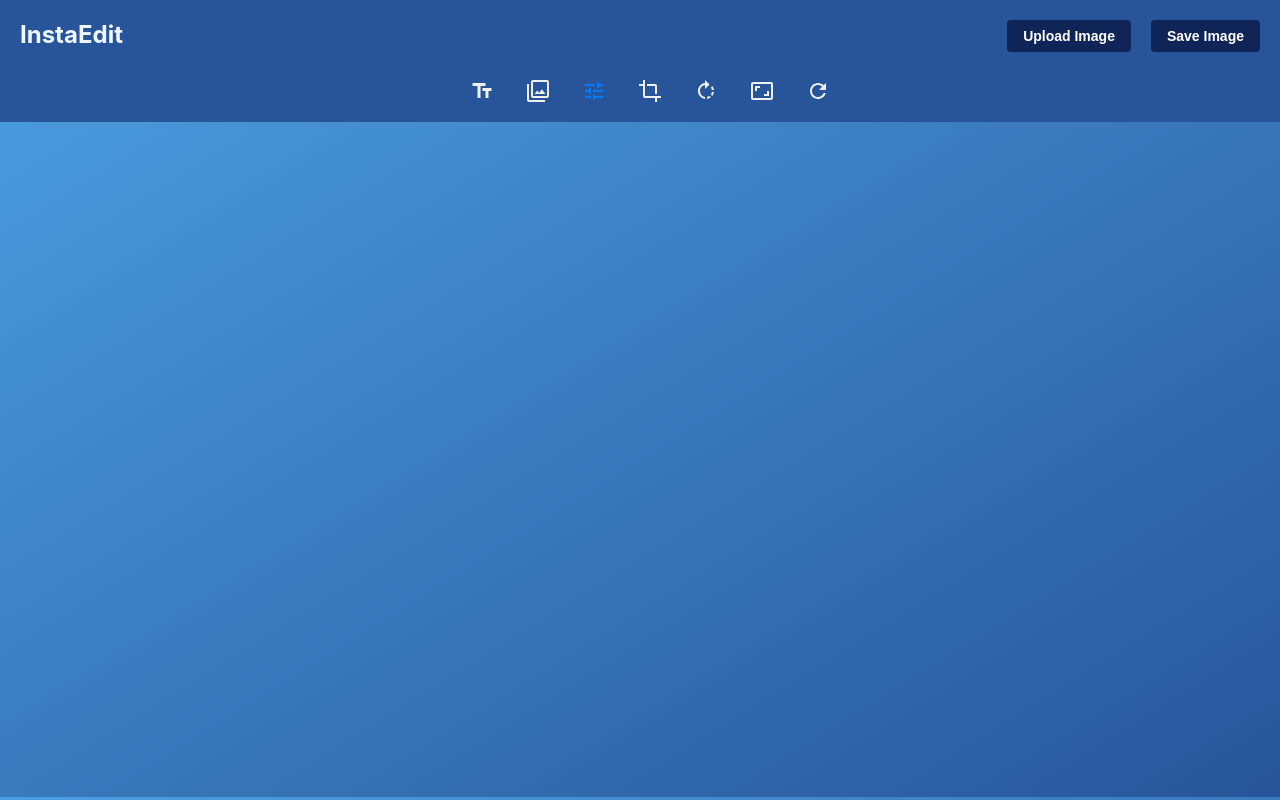
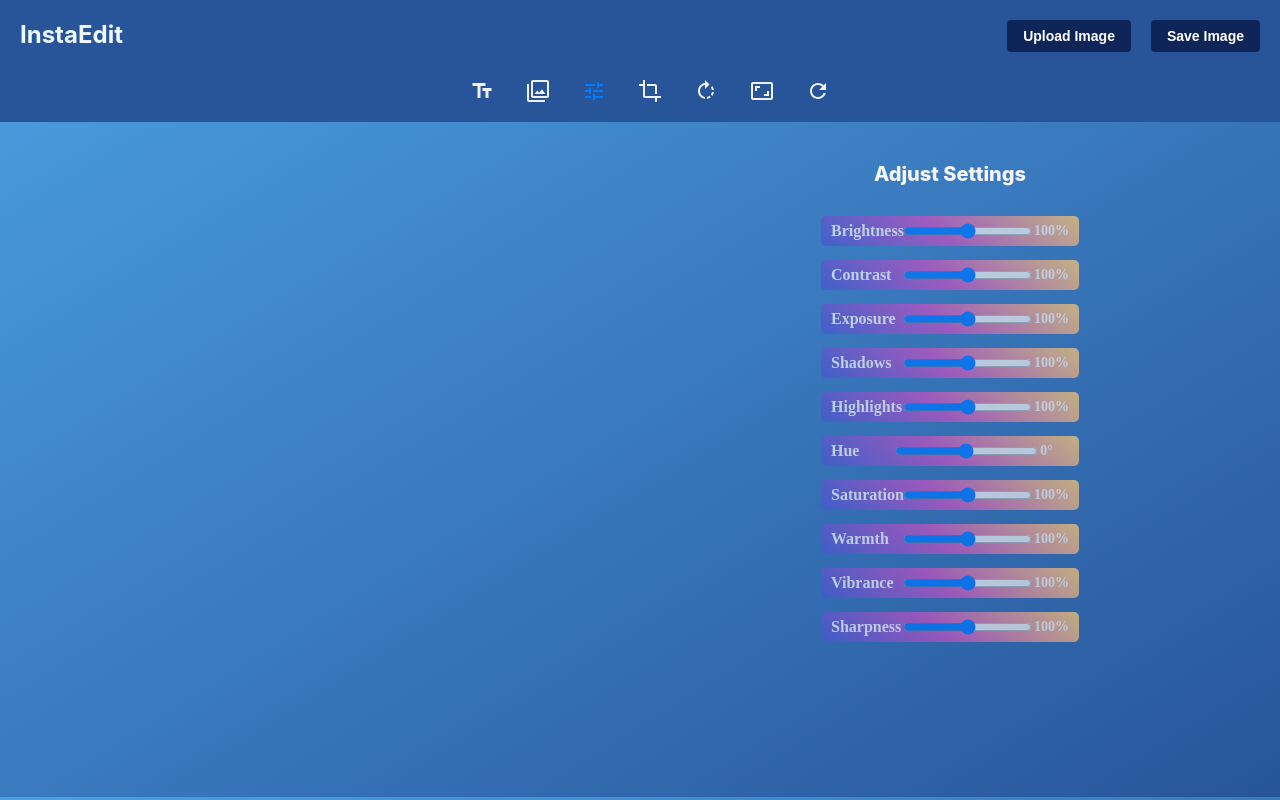
Before and after one commit to IkanshGoyal/InstaEdit, a React (Create React App) app: page /editor in a window 1280 px wide. Both pictures are taken after a click on the button 594 px from the left and 92 px from the top of the page. Built offline with nearby package versions, Linux system fonts and the light colour scheme.

Commit message:
added some more stuff

```diff
--- a/src/components/ImageEditor.css
+++ b/src/components/ImageEditor.css
@@ -81,28 +81,6 @@
   border-color: #666;
 }
 
-.filter-control {
-  margin: 12px 0;
-}
-
-.filter-label {
-  display: block;
-  text-transform: capitalize;
-  margin-bottom: 4px;
-  color: #666;
-}
-
-.slider-input {
-  width: 100%;
-  margin: 8px 0;
-}
-
-.filter-value {
-  font-size: 12px;
-  color: #666;
-  margin-left: 8px;
-}
-
 .button-group {
   display: flex;
   gap: 10px;
@@ -173,12 +151,12 @@
 .canvas-container {
   flex: 1;
   display: flex;
-  align-items: start;
+  padding-bottom: 10%;
   justify-content: center;
 }
 
 .canvas-container canvas {
-    object-fit: contain;
+  object-fit: contain;
 }
 
 .controls-section {
@@ -196,7 +174,15 @@
 }
 
 .control-group {
-  margin-bottom: 20px;
+    margin: 20px 5%;
+}
+
+.control-group h3 {
+  color: whitesmoke;
+  font-weight: 800;
+  text-align: center;
+  font-size: 20px;
+  margin-bottom: 30px;
 }
 
 .filter-control {
@@ -204,4 +190,66 @@
   align-items: center;
   justify-content: space-between;
   margin-bottom: 10px;
+  color: whitesmoke;
+  margin: 14px 0;
 }
+
+.filter-label {
+  width: 40px;
+  color: whitesmoke;
+  font-family: Chalkboard;
+  font-weight: 900;
+  padding-left: 10px;
+  padding-right: 30px;
+}
+
+.filter-value {
+  color: whitesmoke;
+  font-family: Chalkboard;
+  font-weight: 900;
+  font-size: 14px;
+  padding-right: 15px;
+  width: 30px;
+}
+
+.slider-input {
+    width: 70%;
+}
+
+.filter-control {
+  -webkit-appearance: none;
+  width: 100%;
+  height: 30px;
+  border-radius: 5px;
+  background-color: #4158d0;
+  background-image: linear-gradient(
+    43deg,
+    #4158d0 0%,
+    #c850c0 46%,
+    #ffcc70 100%
+  );
+  outline: none;
+  opacity: 0.7;
+  -webkit-transition: 0.2s;
+  transition: opacity 0.2s;
+}
+
+.slider::-webkit-slider-thumb {
+  -webkit-appearance: none;
+  appearance: none;
+  width: 20px;
+  height: 20px;
+  border-radius: 50%;
+  background-color: #4c00ff;
+  background-image: linear-gradient(160deg, #4900f5 0%, #80d0c7 100%);
+  cursor: pointer;
+}
+
+.slider::-moz-range-thumb {
+  width: 20px;
+  height: 20px;
+  border-radius: 50%;
+  background-color: #0093e9;
+  background-image: linear-gradient(160deg, #0093e9 0%, #80d0c7 100%);
+  cursor: pointer;
+}
--- a/src/components/ImageEditor.js
+++ b/src/components/ImageEditor.js
@@ -10,14 +10,22 @@ import RefreshIcon from "@mui/icons-material/Refresh";
 import Tooltip from "@mui/material/Tooltip";
 
 const ImageEditor = () => {
-  const [activeControl, setActiveControl] = useState(null); // Default: no tab selected
+  const [activeControl, setActiveControl] = useState(null);
+  const [rotation, setRotation] = useState(0);
   const [image, setImage] = useState(null);
   const [editedImage, setEditedImage] = useState(null);
   const [text, setText] = useState("");
   const [filters, setFilters] = useState({
     brightness: 100,
+    contrast: 100,
+    exposure: 100,
+    shadows: 100,
+    highlights: 100,
+    hue: 0,
     saturation: 100,
-    contrast: 100,
+    warmth: 100,
+    vibrance: 100,
+    sharpness: 100,
   });
   const canvasRef = useRef(null);
   const fileInputRef = useRef(null);
@@ -44,10 +52,22 @@ const ImageEditor = () => {
 
     canvas.width = img.width;
     canvas.height = img.height;
+
     ctx.clearRect(0, 0, canvas.width, canvas.height);
-
-    ctx.filter = `brightness(${filters.brightness}%) saturate(${filters.saturation}%) contrast(${filters.contrast}%)`;
-    ctx.drawImage(img, 0, 0, canvas.width, canvas.height);
+    ctx.save();
+    ctx.translate(canvas.width / 2, canvas.height / 2);
+    ctx.rotate((rotation * Math.PI) / 180);
+    ctx.filter = `
+    brightness(${filters.brightness}%)
+    contrast(${filters.contrast}%)
+    saturate(${filters.saturation}%)
+    hue-rotate(${filters.hue}deg)
+    sepia(${filters.warmth}%)
+    grayscale(${100 - filters.vibrance}%)
+    blur(${filters.sharpness / 10}px)
+  `;
+    ctx.drawImage(img, -img.width / 2, -img.height / 2, canvas.width, canvas.height);
+    ctx.restore();
 
     if (text) {
       ctx.font = "48px Arial";
@@ -57,6 +77,14 @@ const ImageEditor = () => {
     }
 
     setEditedImage(canvas.toDataURL());
+  };
+
+  const handleRotate = () => {
+    const newRotation = (rotation + 90) % 360;
+    setRotation(newRotation);
+    if (image) {
+      drawImage(image);
+    }
   };
 
   const handleFilterChange = (type, value) => {
@@ -80,6 +108,26 @@ const ImageEditor = () => {
     link.href = editedImage;
     link.click();
   };
+
+  const renderAdjustSettings = () => (
+    <div className="control-group">
+      <h3>Adjust Settings</h3>
+      {Object.entries(filters).map(([filter, value]) => (
+        <div key={filter} className="filter-control">
+          <label className="filter-label">{filter.charAt(0).toUpperCase() + filter.slice(1)}</label>
+          <input
+            type="range"
+            min={filter === "hue" ? "-180" : "0"}
+            max={filter === "hue" ? "180" : "200"}
+            value={value}
+            onChange={(e) => handleFilterChange(filter, e.target.value)}
+            className="slider-input"
+          />
+          <span className="filter-value">{value}{filter === "hue" ? "°" : "%"}</span>
+        </div>
+      ))}
+    </div>
+  );
 
   const renderControlSection = () => {
     if (activeControl === "reset" || activeControl === "crop" || activeControl === "rotate") {
@@ -120,6 +168,8 @@ const ImageEditor = () => {
             />
           </div>
         );
+        case "settings":
+            return renderAdjustSettings();
       default:
         return null;
     }
@@ -180,7 +230,10 @@ const ImageEditor = () => {
         <Tooltip title="Rotate Image">
           <button
             className={`control-tab rotate ${activeControl === "rotate" ? "active" : ""}`}
-            onClick={() => setActiveControl("rotate")}
+            onClick={() => {
+                setActiveControl("rotate");
+                handleRotate();
+              }}
           >
             <RotateRightIcon />
           </button>
@@ -197,9 +250,23 @@ const ImageEditor = () => {
           <button
             className="control-tab"
             onClick={() => {
-              setFilters({ brightness: 100, saturation: 100, contrast: 100 });
+              setFilters({
+                brightness: 100,
+                contrast: 100,
+                exposure: 100,
+                shadows: 100,
+                highlights: 100,
+                hue: 0,
+                saturation: 100,
+                warmth: 100,
+                vibrance: 100,
+                sharpness: 100, });
               setText("");
               setActiveControl("reset");
+              setRotation(0);
+              if (image) {
+                drawImage(image);
+              }
             }}
           >
             <RefreshIcon />
```
